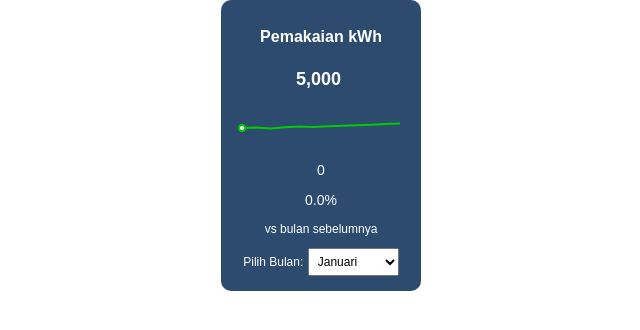
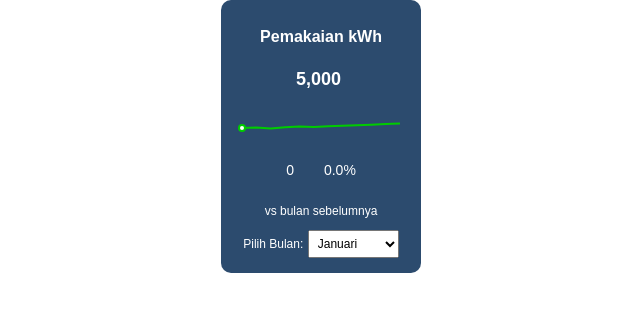
Before and after one commit to digitalcxrkr/scorecard-pemkwh, a plain HTML site: page index.html in a window 1280 px wide. Shown: the whole page, without its empty margins (319-959 px from the left). Drawn offline with nearby package versions, Linux system fonts and the light colour scheme.

Commit message:
difference container

```diff
--- a/index.html
+++ b/index.html
@@ -71,6 +71,11 @@
             font-size: 18px;
             font-weight: bold;
         }
+        .difference-container {
+            display: flex;
+            justify-content: center;
+            gap: 30px;
+        }
     </style>
 </head>
 <body>
@@ -83,8 +88,10 @@
         <div class="sparkline-container">
             <canvas id="sparkline"></canvas>
         </div>
-        <p id="pemkWh_difference" class="indicator"></p>
-        <p id="pemkWh_pct_change" class="indicator"></p>
+        <div class="difference-container">
+            <p id="pemkWh_difference" class="indicator"></p>
+            <p id="pemkWh_pct_change" class="indicator"></p>
+        </div>
         <p style="font-size: 12px;">vs bulan sebelumnya</p>
 
         <div class="bottom-container">
```
